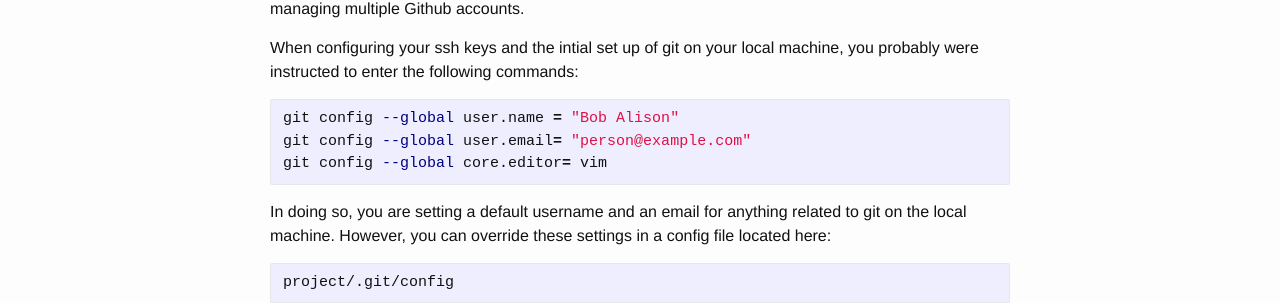
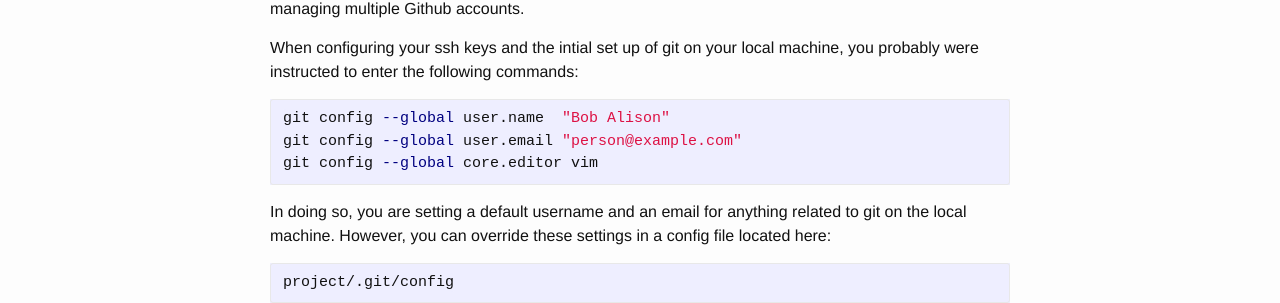
Before and after one commit to ahlim0m/tylernakamura.github.io, a Jekyll site: the page built from _posts/2016-06-01-managing-multiple-github-accounts-by-overriding-global-settings-with-local-git-config.markdown, in a window 1280 px wide. Shown: the part 470-773 px from the top of the page. Built offline with Jekyll 4.4.1, drawn with Linux system fonts in a browser that asks for light colours.

Commit message:
fix error

````diff
--- a/_posts/2016-06-01-managing-multiple-github-accounts-by-overriding-global-settings-with-local-git-config.markdown
+++ b/_posts/2016-06-01-managing-multiple-github-accounts-by-overriding-global-settings-with-local-git-config.markdown
@@ -16,9 +16,9 @@ This post was inspired by this [Stack Overflow](http://stackoverflow.com/questio
 When configuring your ssh keys and the intial set up of git on your local machine, you probably were instructed to enter the following commands:
 
 ```bash
-git config --global user.name = "Bob Alison"
-git config --global user.email= "person@example.com"
-git config --global core.editor= vim
+git config --global user.name  "Bob Alison"
+git config --global user.email "person@example.com"
+git config --global core.editor vim
 ```
 
 In doing so, you are setting a default username and an email for anything related to git on the local machine.
````
